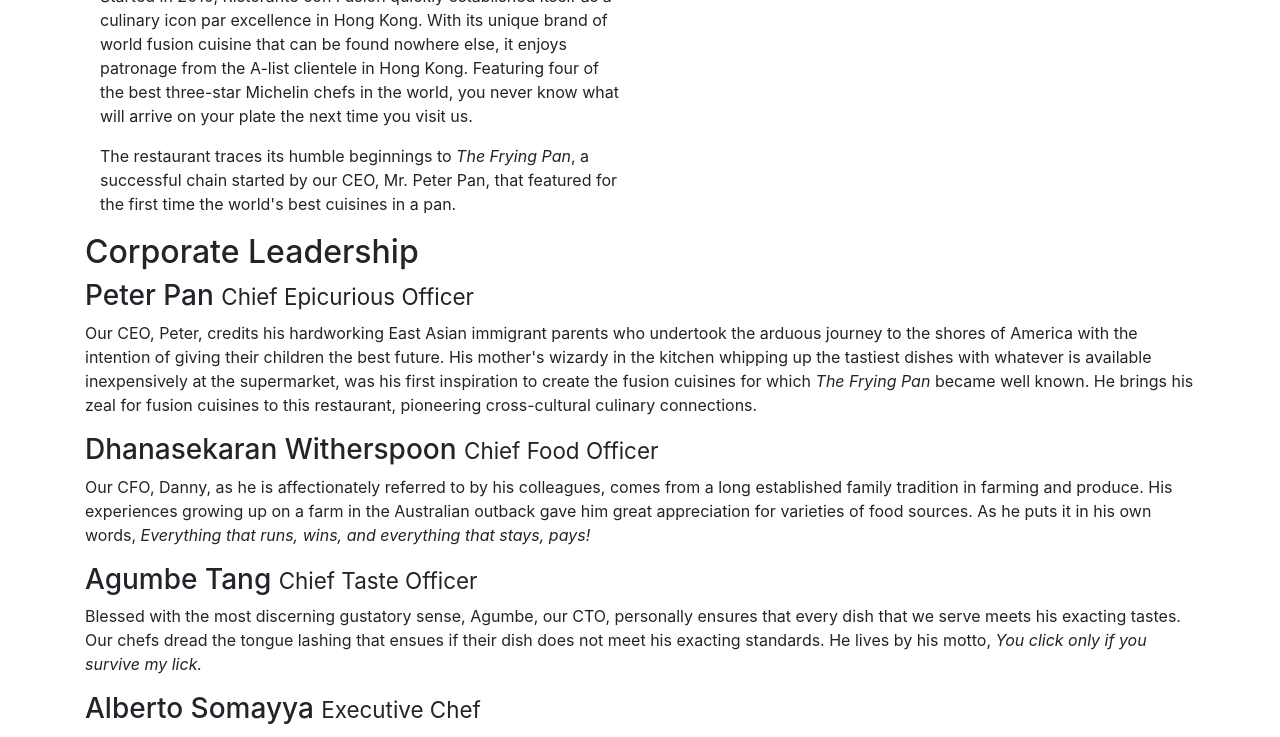
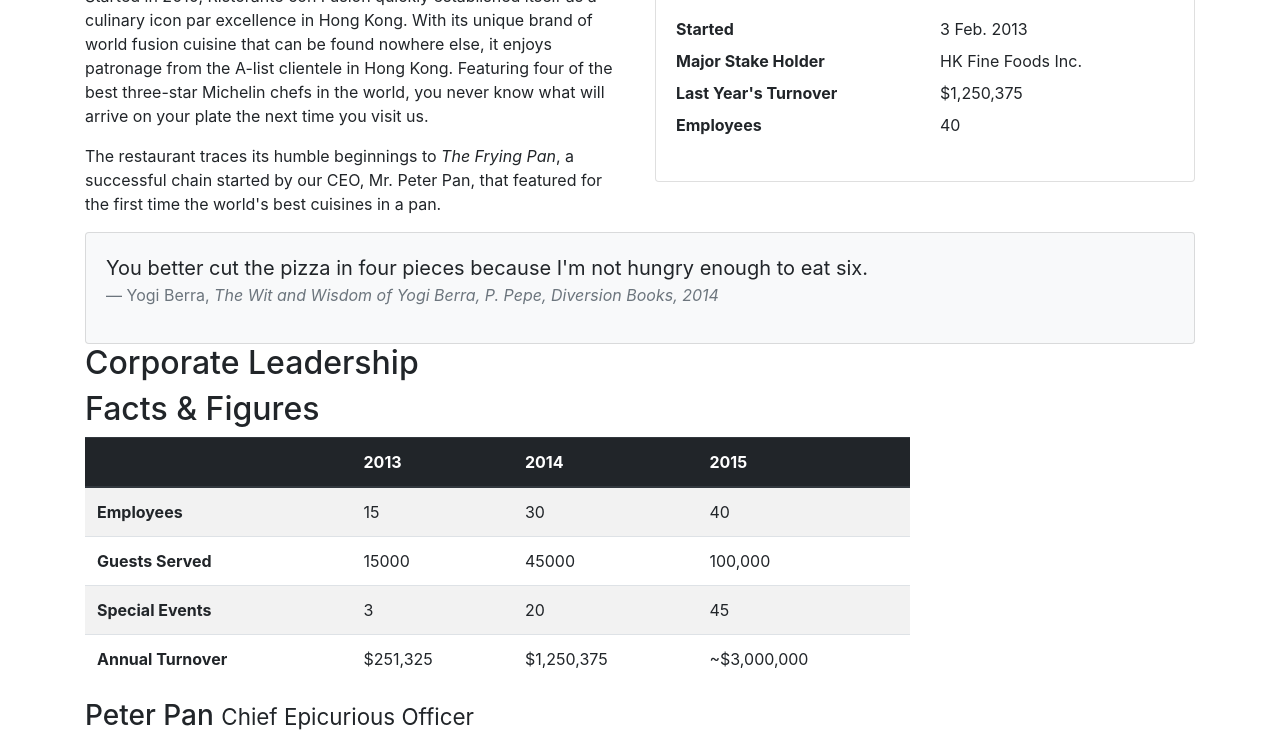
Before and after one commit to Raviraj2277/mern3, a website: page aboutus.html in a window 1280 px wide. Shown: the part 483-1220 px from the top of the page. Drawn offline with nearby package versions, Linux system fonts and the light colour scheme.

Commit message:
card added

```diff
--- a/aboutus.html
+++ b/aboutus.html
@@ -54,20 +54,96 @@
             </div>
         </div>
 
-        <div>
-            <div class="12 col-sm-6">
+        <div class="row row-content">
+            <div class="col-sm-6">
                 <h2>Our History</h2>
                 <p>Started in 2010, Ristorante con Fusion quickly established itself as a culinary icon par excellence in Hong Kong. With its unique brand of world fusion cuisine that can be found nowhere else, it enjoys patronage from the A-list clientele in Hong Kong.  Featuring four of the best three-star Michelin chefs in the world, you never know what will arrive on your plate the next time you visit us.</p>
                 <p>The restaurant traces its humble beginnings to <em>The Frying Pan</em>, a successful chain started by our CEO, Mr. Peter Pan, that featured for the first time the world's best cuisines in a pan.</p>
             </div>
-            <div class="12 col-6">
+            <div class="col-sm">
+                <div class="card">
+                    <h3 class="card-header bg-primary text-white">Facts At a Glance</h3>
+                    <div class="card-body">
+                        <dl class="row">
+                            <dt class="col-6">Started</dt>
+                            <dd class="col-6">3 Feb. 2013</dd>
+                            <dt class="col-6">Major Stake Holder</dt>
+                            <dd class="col-6">HK Fine Foods Inc.</dd>
+                            <dt class="col-6">Last Year's Turnover</dt>
+                            <dd class="col-6">$1,250,375</dd>
+                            <dt class="col-6">Employees</dt>
+                            <dd class="col-6">40</dd>
+                        </dl>
+                    </div>
+                </div>
             </div>
+            <div class="col-12">
+
+                    <div class="card card-body bg-light">
+                        <blockquote class="blockquote">
+                            <p class="mb-0">You better cut the pizza in four pieces because
+                                I'm not hungry enough to eat six.</p>
+                            <footer class="blockquote-footer">Yogi Berra,
+                                <cite title="Source Title">The Wit and Wisdom of Yogi Berra,
+                                P. Pepe, Diversion Books, 2014</cite>
+                            </footer>
+                        </blockquote>
+                    </div>
+
+            </div>
+
         </div>
 
 
         <div>
             <div>
                 <h2>Corporate Leadership</h2>
+                <div class="row row-content">
+                    <div class="col-12 col-sm-9">
+                        <h2>Facts &amp; Figures</h2>
+                        <div class="table-responsive">
+                            <table class="table table-striped">
+                                <thead class="thead-dark">
+                                    <tr>
+                                        <th>&nbsp;</th>
+                                        <th>2013</th>
+                                        <th>2014</th>
+                                        <th>2015</th>
+                                    </tr>
+                                </thead>
+                                <tbody>
+                                    <tr>
+                                        <th>Employees</th>
+                                        <td>15</td>
+                                        <td>30</td>
+                                        <td>40</td>
+                                    </tr>
+                                    <tr>
+                                        <th>Guests Served</th>
+                                        <td>15000</td>
+                                        <td>45000</td>
+                                        <td>100,000</td>
+                                    </tr>
+                                    <tr>
+                                        <th>Special Events</th>
+                                        <td>3</td>
+                                        <td>20</td>
+                                        <td>45</td>
+                                    </tr>
+                                    <tr>
+                                        <th>Annual Turnover</th>
+                                        <td>$251,325</td>
+                                        <td>$1,250,375</td>
+                                        <td>~$3,000,000</td>
+                                    </tr>
+                                </tbody>
+                            </table>
+                        </div>
+                    </div>
+                     <div class="col-12 col-sm-3">
+
+                    </div>
+               </div>
                 <h3>Peter Pan <small>Chief Epicurious Officer</small></h3>
                 <p class="d-none d-sm-block">Our CEO, Peter, credits his hardworking East Asian immigrant parents who undertook the arduous journey to the shores of America with the intention of giving their children the best future. His mother's wizardy in the kitchen whipping up the tastiest dishes with whatever is available inexpensively at the supermarket, was his first inspiration to create the fusion cuisines for which <em>The Frying Pan</em> became well known. He brings his zeal for fusion cuisines to this restaurant, pioneering cross-cultural culinary connections.</p>
                 <h3>Dhanasekaran Witherspoon <small>Chief Food Officer</small></h3>
```
